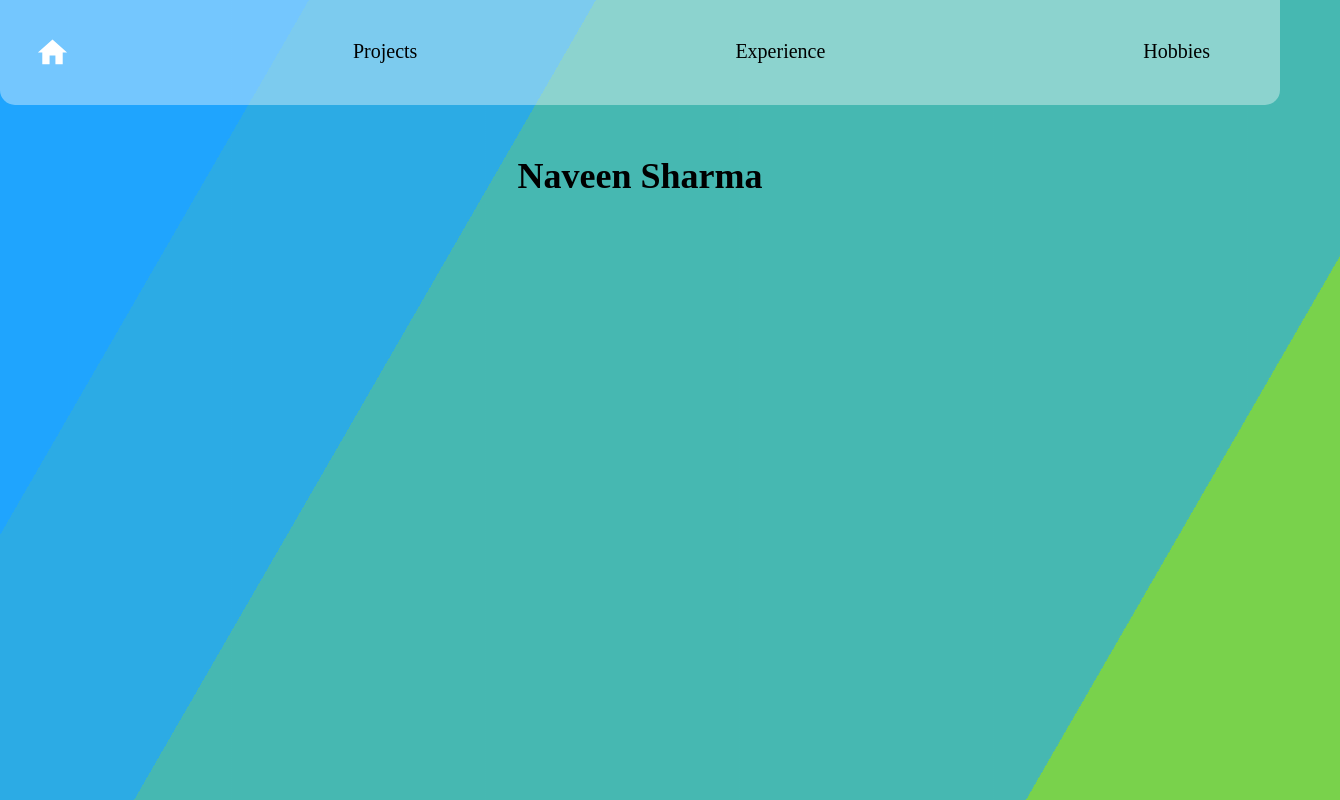
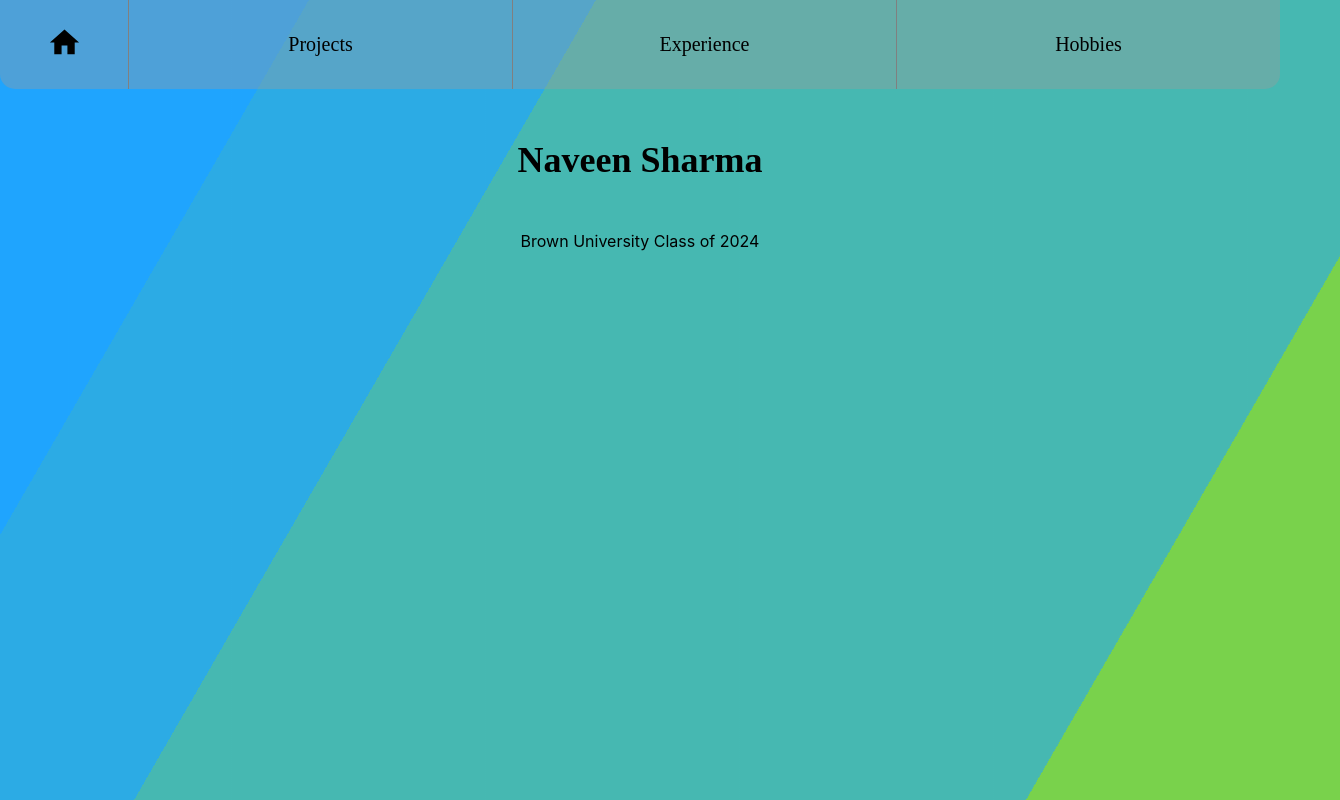
Before and after one commit to ns90001/PersonalWebsite, a React (Create React App) app in the folder my-site/: page /home in a window 1280 px wide. Shown: the whole page, 1340 px wide, since content can reach past the window. Built offline with nearby package versions, Linux system fonts and the light colour scheme.

Commit message:
Working navbar

```diff
--- a/my-site/package.json
+++ b/my-site/package.json
@@ -10,6 +10,7 @@
     "@testing-library/user-event": "^12.8.3",
     "react": "^17.0.2",
     "react-dom": "^17.0.2",
+    "react-router-dom": "^5.2.0",
     "react-scripts": "4.0.3",
     "web-vitals": "^1.1.2"
   },
--- a/my-site/public/index.html
+++ b/my-site/public/index.html
@@ -7,7 +7,7 @@
     <meta name="theme-color" content="#000000" />
     <meta
       name="description"
-      content="Web site created using create-react-app"
+      content="Personal website for Naveen Sharma"
     />
     <link rel="apple-touch-icon" href="%PUBLIC_URL%/logo192.png" />
     <!--
@@ -24,7 +24,7 @@
       work correctly both with client-side routing and a non-root public URL.
       Learn how to configure a non-root public URL by running `npm run build`.
     -->
-    <title>React App</title>
+    <title>Naveen Sharma</title>
   </head>
   <body>
     <noscript>You need to enable JavaScript to run this app.</noscript>
--- a/my-site/src/App.css
+++ b/my-site/src/App.css
@@ -9,24 +9,39 @@
 }
 
 .navBar {
-  padding: 20px;
   border-bottom-left-radius: 15px;
   border-bottom-right-radius: 15px;
-  background: rgba(255, 255, 255, 0.38);
-  display: flex;
-  justify-content: space-between;
+  background: rgba(155, 155, 155, 0.38);
+  display: grid;
+  grid-template-columns: 10% 30% 30% 30%;
   border-color: black
 }
 
 .homeBtn {
-  color: white;
-  margin: 15px;
+  color: black;
+  margin: 25px;
 }
 
 .navItem {
-  margin-right: 50px;
+  margin-right: 60px;
+  height: 100%;
+  width: 100%;
+  text-decoration: none;
   font-family: "Manrope";
   font-size: 20px;
+  color: black;
+  background: transparent;
+  border: none;
+  border-left: solid 1px gray;
+}
+
+.backgroundCanvas {
+  z-index: -100;
+  position: absolute;
+  top: 0;
+  left: 0;
+  height: 100%;
+  width: 100%;
 }
 
 /*Borrowed from https://codepen.io/chris22smith/pen/RZogMa*/
--- a/my-site/src/App.js
+++ b/my-site/src/App.js
@@ -1,19 +1,66 @@
 import {Home} from "@material-ui/icons";
 import './App.css';
+import Menu from "./Menu";
+
+import {
+    BrowserRouter as Router,
+    Switch,
+    Route,
+    Redirect,
+    Link
+} from "react-router-dom";
+
+import Projects from "./Projects";
+import Experience from "./Experience";
+import Hobbies from "./Hobbies";
+import {useEffect} from "react";
+import Background from "./Background";
 
 function App() {
+
     return (
         <div className="App">
+            <Router>
+                {/*<Background className={"backgroundCanvas"}/>*/}
                 <div className="bg"></div>
                 <div className="bg bg2"></div>
                 <div className="bg bg3"></div>
                 <nav className={"navBar"}>
-            <Home cursor={"pointer"} fontSize={"large"} className={"homeBtn"}></Home>
-            <p className={"navItem"}>Projects</p>
-            <p className={"navItem"}>Experience</p>
-            <p className={"navItem"}>Hobbies</p>
+                    <Link to="/home"><Home cursor={"pointer"} fontSize={"large"} className={"homeBtn"}></Home></Link>
+                    <Link to="/projects" ><button className={"navItem"} cursor={"pointer"}>Projects</button></Link>
+                    <Link to="/experience" ><button className={"navItem"} cursor={"pointer"}>Experience</button></Link>
+                    <Link to="/hobbies" ><button className={"navItem"} cursor={"pointer"}>Hobbies</button></Link>
                 </nav>
-      <h1 className={"title"}>Naveen Sharma</h1>
+                <Switch>
+                    <Route exact path="/" >
+                        <Redirect to="/home" />
+                    </Route>
+                    <Route
+                        path='/home'
+                        render={(props) => (
+                            <Menu {...props}/>
+                        )}
+                    />
+                    <Route
+                        path='/projects'
+                        render={(props) => (
+                            <Projects />
+                        )}
+                    />
+                    <Route
+                        path='/experience'
+                        render={(props) => (
+                            <Experience />
+                        )}
+                    />
+                    <Route
+                        path='/hobbies'
+                        render={(props) => (
+                            <Hobbies />
+                        )}
+                    />
+                </Switch>
+            </Router>
         </div>
     );
 }
--- /dev/null
+++ b/my-site/src/Background.js
@@ -0,0 +1,48 @@
+import React, { useRef, useEffect } from 'react'
+import {rgbToHex, useRadioGroup} from "@material-ui/core";
+
+const Background = props => {
+
+    const canvasRef = useRef(null)
+
+    const draw = (ctx, frameCount) => {
+        // background animation
+
+        ctx.beginPath();
+        ctx.clearRect(0, 0, ctx.canvas.width, ctx.canvas.height);
+
+        let randX = Math.random() * ctx.canvas.width;
+        let randX2 = Math.random() * ctx.canvas.width;
+        let randomColor = Math.floor(Math.random()*16777215).toString(16);
+
+        ctx.fillStyle = randomColor;
+        ctx.strokeStyle = "#"+randomColor;
+        ctx.moveTo(randX, 0);
+        ctx.lineTo(randX2, ctx.canvas.height);
+        ctx.fill();
+        ctx.stroke();
+    }
+
+    useEffect(() => {
+        const canvas = canvasRef.current
+        const ctx = canvas.getContext('2d')
+        let frameCount = 0
+        let animationFrameId
+
+        //Our draw came here
+        const render = () => {
+            frameCount++
+            draw(ctx, frameCount)
+            animationFrameId = window.requestAnimationFrame(render)
+        }
+        render()
+
+        return () => {
+            window.cancelAnimationFrame(animationFrameId)
+        }
+    }, [draw])
+
+    return <canvas ref={canvasRef} {...props}/>
+}
+
+export default Background
--- /dev/null
+++ b/my-site/src/Experience.js
@@ -0,0 +1,11 @@
+import './App.css'
+
+function Experience() {
+    return (
+        <div className="Experience">
+            <h1 className={"title"}>Experience</h1>
+        </div>
+    );
+}
+
+export default Experience;
--- /dev/null
+++ b/my-site/src/Hobbies.js
@@ -0,0 +1,11 @@
+import './App.css'
+
+function Hobbies() {
+    return (
+        <div className="Hobbies">
+            <h1 className={"title"}>Hobbies</h1>
+        </div>
+    );
+}
+
+export default Hobbies;
--- /dev/null
+++ b/my-site/src/Menu.js
@@ -0,0 +1,12 @@
+import './App.css'
+
+function Menu() {
+    return (
+        <div className="Menu">
+            <h1 className={"title"}>Naveen Sharma</h1>
+            <p>Brown University Class of 2024</p>
+        </div>
+    );
+}
+
+export default Menu;
--- /dev/null
+++ b/my-site/src/Projects.js
@@ -0,0 +1,11 @@
+import './App.css'
+
+function Projects() {
+    return (
+        <div className="Projects">
+            <h1 className={"title"}>Projects</h1>
+        </div>
+    );
+}
+
+export default Projects;
```
Also changed, not shown: 1 other file (tests, documents, lock files or other folders). Lines whose indentation alone changed are shown as unchanged.
